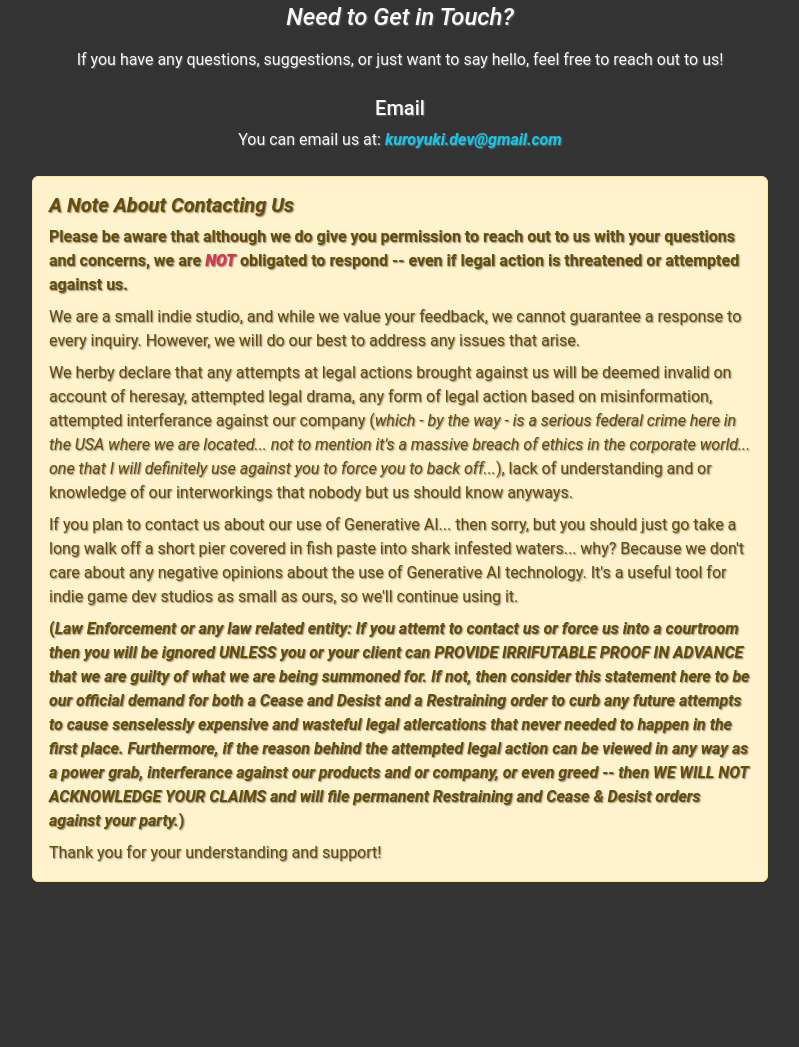
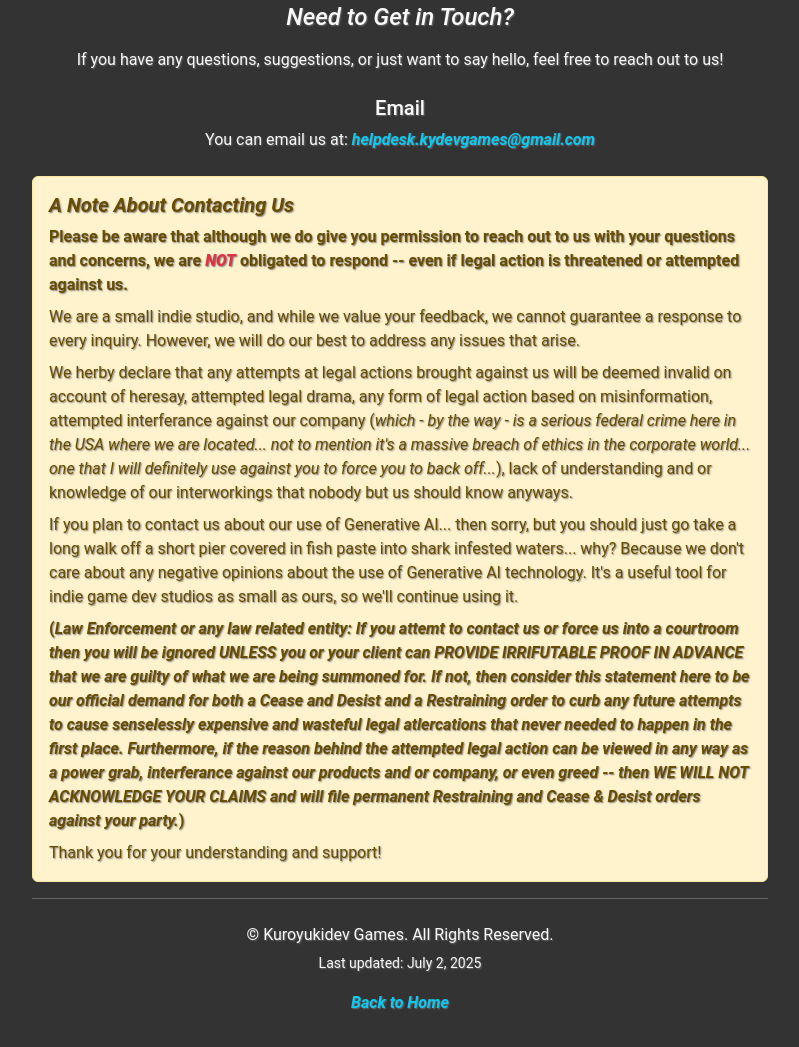
Before and after one commit to KuroyukiDev/kydevgameshub, a plain HTML site: page contact.html in a window 1280 px wide. Shown: the part 93-1140 px from the top of the page, without its empty margins (240-1039 px from the left). Before the commit the page ends 1015 px from the top, so only its background shows below. Drawn offline with nearby package versions, Linux system fonts and the light colour scheme.

Commit message:
Update contact email and enhance footer in contact page; remove warning alert from index page for clarity

```diff
--- a/contact.html
+++ b/contact.html
@@ -23,7 +23,7 @@
                         <p class="text-center">If you have any questions, suggestions, or just want to say hello, feel free to reach out to us!</p>
                         <h3 class="h5 text-center mt-4">Email</h3>
                         <p class="text-center">
-                            You can email us at: <strong><em><a class="link-info text-decoration-none em fw-bold" href="mailto:kuroyuki.dev@gmail.com">kuroyuki.dev@gmail.com</a></em></strong>
+                            You can email us at: <strong><em><a class="link-info text-decoration-none em fw-bold" href="mailto:helpdesk.kydevgames@gmail.com">helpdesk.kydevgames@gmail.com</a></em></strong>
                         </p>
                     </section>
                     <section>
@@ -38,6 +38,12 @@
                         </div>
                     </section>
                 </main>
+                <hr>
+                <footer class="text-center mt-4">
+                    <p class="mb-1">&copy; Kuroyukidev Games. All Rights Reserved.</p>
+                    <p class="mb-0"><small>Last updated: July 2, 2025</small></p>
+                    <p class="mt-3"><a class="link-info text-decoration-none em fw-bold" href="./index.html">Back to Home</a></p>
+                </footer>
             </div>
         </div>
     </div>
```
Also changed, not shown: index.html (+1 -6 lines).
